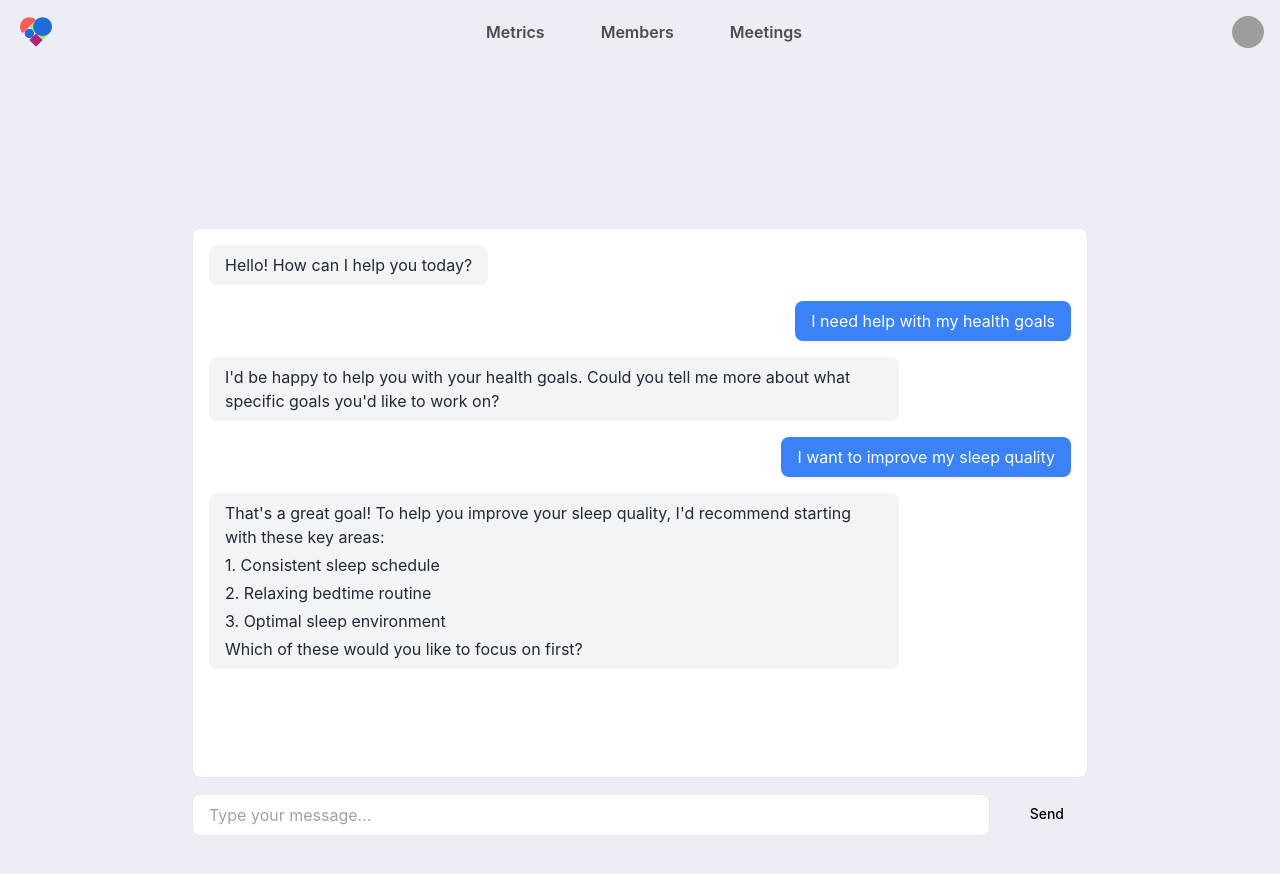
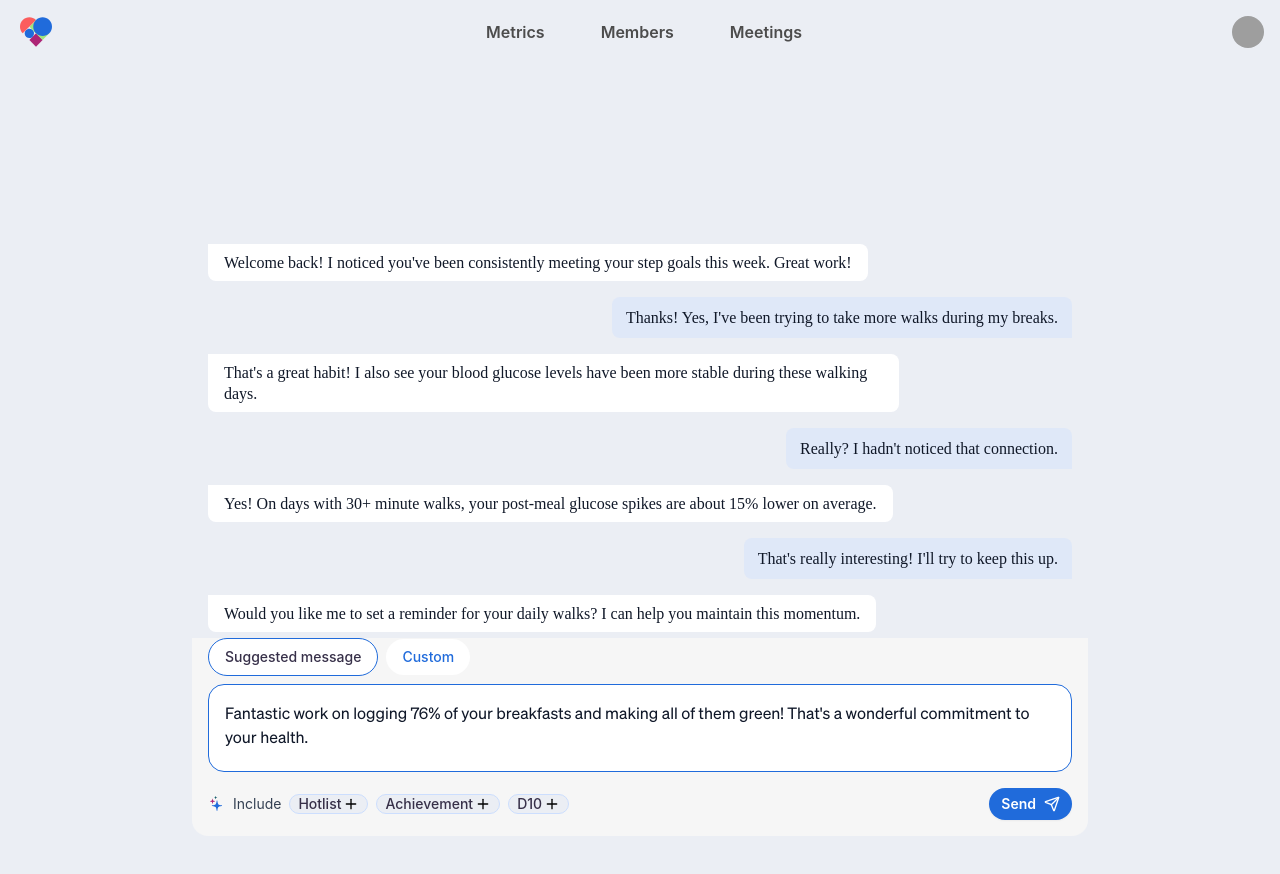
Before and after one commit to hirajanwin/cap25, a Next.js app in the folder cap2025/: page / in a window 1280 px wide. Shown: the top 874 px of the page. Built offline with nearby package versions, Linux system fonts and the light colour scheme; grey boxes are pictures that could not be loaded.

Commit message:
updated chat

```diff
--- a/cap2025/app/members/page.tsx
+++ b/cap2025/app/members/page.tsx
@@ -105,7 +105,7 @@ export default function MembersPage() {
           defaultSize={50}
           className="min-w-[200px]"
         >
-          <div className="h-full bg-[#f6f6f6] rounded-2xl">
+          <div className="flex flex-col h-full bg-[#f6f6f6] rounded-2xl">
             <PanelHeader
               showDropdown={true}
               dropdownItems={threadFilters}
@@ -120,9 +120,9 @@ export default function MembersPage() {
                 onAddClick={() => console.log('Add clicked')}
               />
             </div>
-            <div className="p-4 h-[calc(100%-8.5rem)]">
+            <div className="flex-1 min-h-0">
               {selectedTab === 'chat' && <Chat />}
-              {selectedTab !== 'chat' && <div>Middle Panel Content</div>}
+              {selectedTab !== 'chat' && <div className="p-4">Middle Panel Content</div>}
             </div>
           </div>
         </ResizablePanel>
--- a/cap2025/components/ui/chat.tsx
+++ b/cap2025/components/ui/chat.tsx
@@ -1,47 +1,121 @@
 'use client'
 
-import { useChat } from 'ai/react'
+import { useState } from 'react'
 import { Button } from './button'
+import { PlusIcon, CheckIcon, SendIcon } from 'lucide-react'
 import * as ScrollArea from '@radix-ui/react-scroll-area'
 
 const sampleMessages = [
-  { role: 'assistant', content: 'Hello! How can I help you today?' },
-  { role: 'user', content: 'I need help with my health goals' },
-  { role: 'assistant', content: 'I\'d be happy to help you with your health goals. Could you tell me more about what specific goals you\'d like to work on?' },
-  { role: 'user', content: 'I want to improve my sleep quality' },
-  { role: 'assistant', content: 'That\'s a great goal! To help you improve your sleep quality, I\'d recommend starting with these key areas:\n\n1. Consistent sleep schedule\n2. Relaxing bedtime routine\n3. Optimal sleep environment\n\nWhich of these would you like to focus on first?' }
+  {
+    id: 1,
+    role: 'assistant',
+    content: "Welcome back! I noticed you've been consistently meeting your step goals this week. Great work! ",
+    timestamp: '2024-12-31T14:30:00Z'
+  },
+  {
+    id: 2,
+    role: 'user',
+    content: "Thanks! Yes, I've been trying to take more walks during my breaks.",
+    timestamp: '2024-12-31T14:31:00Z'
+  },
+  {
+    id: 3,
+    role: 'assistant',
+    content: "That's a great habit! I also see your blood glucose levels have been more stable during these walking days.",
+    timestamp: '2024-12-31T14:32:00Z'
+  },
+  {
+    id: 4,
+    role: 'user',
+    content: "Really? I hadn't noticed that connection.",
+    timestamp: '2024-12-31T14:33:00Z'
+  },
+  {
+    id: 5,
+    role: 'assistant',
+    content: "Yes! On days with 30+ minute walks, your post-meal glucose spikes are about 15% lower on average.",
+    timestamp: '2024-12-31T14:34:00Z'
+  },
+  {
+    id: 6,
+    role: 'user',
+    content: "That's really interesting! I'll try to keep this up.",
+    timestamp: '2024-12-31T14:35:00Z'
+  },
+  {
+    id: 7,
+    role: 'assistant',
+    content: "Would you like me to set a reminder for your daily walks? I can help you maintain this momentum.",
+    timestamp: '2024-12-31T14:36:00Z'
+  },
+  {
+    id: 8,
+    role: 'user',
+    content: "Yes, please! Maybe around 2 PM each day?",
+    timestamp: '2024-12-31T14:37:00Z'
+  },
+  {
+    id: 9,
+    role: 'assistant',
+    content: "Perfect! I've set a daily reminder for 2 PM. I'll also share a weekly summary of your walking impact on glucose levels.",
+    timestamp: '2024-12-31T14:38:00Z'
+  },
+  {
+    id: 10,
+    role: 'user',
+    content: "That would be very helpful, thank you!",
+    timestamp: '2024-12-31T14:39:00Z'
+  }
 ]
 
+const sampleMessage = `Fantastic work on logging 76% of your breakfasts and making all of them green! That's a wonderful commitment to your health.
+
+I noticed that we haven't gotten any data from your CGM in the past 5 days. I remember you were travellling and were going to put on a new CGM when you got home. Please make sure to do that as soon as possible so we can get you the most accurate recommednations.
+
+You're doing an amazing job, and I'm here to support you every step of the way!`
+
 export function Chat() {
-  const { messages, input, handleInputChange, handleSubmit } = useChat({
-    initialMessages: sampleMessages
-  })
+  const [activeTab, setActiveTab] = useState<'suggested' | 'custom'>('suggested')
+  const [input, setInput] = useState(sampleMessage)
+  const [selectedChips, setSelectedChips] = useState<string[]>([])
+  const [messages, setMessages] = useState(sampleMessages)
+
+  const toggleChip = (chip: string) => {
+    setSelectedChips(prev =>
+      prev.includes(chip)
+        ? prev.filter(c => c !== chip)
+        : [...prev, chip]
+    )
+  }
+
+  const handleSubmit = (e: React.FormEvent) => {
+    e.preventDefault()
+    // Handle submit logic
+  }
 
   return (
     <div className="flex flex-col h-full">
-      <div className="flex-1 border rounded-lg bg-white overflow-hidden">
+      {/* Messages Area - Fills available space */}
+      <div className="flex-1 min-h-0">
         <ScrollArea.Root className="h-full">
           <ScrollArea.Viewport className="h-full w-full">
-            <div className="space-y-4 p-4">
-              {messages.map((message, i) => (
+            <div className="p-4 space-y-4">
+              {messages.map((message) => (
                 <div
-                  key={i}
-                  className={`flex flex-col ${
-                    message.role === 'assistant' ? 'items-start' : 'items-end'
+                  key={message.id}
+                  className={`flex ${
+                    message.role === 'assistant' ? 'justify-start' : 'justify-end'
                   }`}
                 >
                   <div
-                    className={`rounded-lg px-4 py-2 max-w-[80%] ${
+                    className={`max-w-[80%] font-['Söhne_Buch'] text-base leading-[21px] font-normal ${
                       message.role === 'assistant'
-                        ? 'bg-gray-100 text-gray-800'
-                        : 'bg-blue-500 text-white'
+                        ? 'bg-white text-[#101828] p-[8px_16px] rounded-[0px_8px_8px_8px] flex items-center gap-2'
+                        : 'bg-[rgba(204,222,254,0.4)] text-[#101828] p-[10px_14px] rounded-[8px_8px_0px_8px] flex items-center gap-2'
                     }`}
+                    style={{ fontFamily: 'Söhne Buch' }}
                   >
-                    {message.content.split('\n').map((line, i) => (
-                      <p key={i} className="mb-1 last:mb-0">
-                        {line}
-                      </p>
-                    ))}
+                    {message.content}
                   </div>
                 </div>
               ))}
@@ -55,15 +129,105 @@ export function Chat() {
           </ScrollArea.Scrollbar>
         </ScrollArea.Root>
       </div>
-      <form onSubmit={handleSubmit} className="mt-4 flex space-x-4">
-        <input
-          value={input}
-          onChange={handleInputChange}
-          placeholder="Type your message..."
-          className="flex-1 px-4 py-2 border rounded-lg focus:outline-none focus:ring-2 focus:ring-blue-500 bg-white"
-        />
-        <Button type="submit" className="px-6">Send</Button>
-      </form>
+
+      {/* Input Area - Fixed size */}
+      <div className="flex-shrink-0">
+        {/* Tabs */}
+        <div className="px-4 bg-[#f6f6f6] flex items-center gap-2">
+          <button
+            onClick={() => setActiveTab('suggested')}
+            className={`px-4 py-2 rounded-3xl text-sm font-medium ${
+              activeTab === 'suggested'
+                ? 'bg-white border border-[#206bdb] text-[#373049]'
+                : 'bg-white text-[#206bdb]'
+            }`}
+          >
+            Suggested message
+          </button>
+          <button
+            onClick={() => setActiveTab('custom')}
+            className={`px-4 py-2 rounded-3xl text-sm font-medium ${
+              activeTab === 'custom'
+                ? 'bg-white border border-[#206bdb] text-[#373049]'
+                : 'bg-white text-[#206bdb]'
+            }`}
+          >
+            Custom
+          </button>
+        </div>
+
+        {/* Chat Input Container */}
+        <div className="p-4 pt-2 bg-[#f6f6f6] rounded-bl-2xl rounded-br-2xl">
+          <div className="flex flex-col gap-4">
+            {/* Text Area */}
+            <div className="bg-white rounded-2xl border border-[#206bdb] p-4">
+              <textarea
+                value={input}
+                onChange={(e) => setInput(e.target.value)}
+                className="w-full min-h-[20px] resize-none text-base font-normal text-[#0f1728] focus:outline-none font-['Söhne']"
+                style={{ height: 'auto', overflow: 'hidden' }}
+                onInput={(e) => {
+                  const target = e.target as HTMLTextAreaElement;
+                  target.style.height = 'auto';
+                  target.style.height = target.scrollHeight + 'px';
+                }}
+              />
+            </div>
+
+            {/* Bottom Bar */}
+            <div className="flex justify-between items-center">
+              <div className="flex items-center gap-2">
+                <div className="flex items-center">
+                  <svg width="17" height="16" viewBox="0 0 17 16" fill="none" xmlns="http://www.w3.org/2000/svg">
+                    <g clipPath="url(#clip0_61_1933)">
+                      <path d="M7.67151 3.18701C7.76157 3.18701 7.81509 3.12818 7.82922 3.04459C8.01544 1.99957 7.99834 1.95824 9.12109 1.75387C9.20582 1.73326 9.26355 1.68208 9.26355 1.59085C9.26355 1.50493 9.20469 1.44726 9.11997 1.43314C7.99834 1.24044 8.01427 1.19676 7.82922 0.143585C7.81509 0.0588336 7.76157 0 7.67151 0C7.58028 0 7.52792 0.0588336 7.5138 0.145918C7.33107 1.18743 7.34585 1.22877 6.22191 1.43314C6.13068 1.44843 6.0795 1.50493 6.0795 1.59085C6.0795 1.68208 6.13068 1.73326 6.22542 1.75387C7.34235 1.95124 7.32758 1.99491 7.5138 3.04342C7.52792 3.12818 7.58028 3.18701 7.67151 3.18701Z" fill="#0B5464"/>
+                      <path d="M4.5296 7.71348C4.6632 7.71348 4.76026 7.61993 4.77556 7.49042C5.00532 5.77441 5.05548 5.76858 6.84265 5.43216C6.96563 5.41039 7.05803 5.31981 7.05803 5.1862C7.05803 5.05675 6.96446 4.95968 6.84031 4.94556C5.05897 4.69635 5.00001 4.64154 4.77556 2.89259C4.76026 2.75665 4.66437 2.66309 4.5296 2.66309C4.39897 2.66309 4.30307 2.75665 4.28364 2.90023C4.07746 4.61393 3.99193 4.61329 2.21654 4.94556C2.0924 4.96733 2 5.05675 2 5.1862C2 5.32745 2.0924 5.41039 2.24479 5.43216C4.00022 5.71027 4.07746 5.75912 4.28364 7.47748C4.30307 7.61993 4.39897 7.71348 4.5296 7.71348Z" fill="#AD2576"/>
+                      <path d="M9.01015 14.8964C9.21013 14.8964 9.36009 14.7511 9.39598 14.5446C9.8607 11.0388 10.3537 10.5062 13.8109 10.1209C14.0238 10.098 14.1725 9.94041 14.1725 9.73399C14.1725 9.53521 14.0261 9.37882 13.812 9.35235C10.3561 8.95312 9.87702 8.43565 9.39598 4.92452C9.3577 4.71808 9.20894 4.57812 9.01015 4.57812C8.81137 4.57812 8.66142 4.71808 8.63086 4.92452C8.16499 8.43565 7.66775 8.96825 4.21482 9.35235C3.99659 9.37531 3.84899 9.53289 3.84899 9.73399C3.84899 9.93928 3.99543 10.0957 4.21365 10.1209C7.6601 10.581 8.12741 11.0388 8.63086 14.5446C8.66261 14.7511 8.81256 14.8964 9.01015 14.8964Z" fill="#206BDB"/>
+                    </g>
+                    <defs>
+                      <clipPath id="clip0_61_1933">
+                        <rect width="12.1725" height="16" fill="white" transform="translate(2)"/>
+                      </clipPath>
+                    </defs>
+                  </svg>
+                </div>
+                <span className="text-sm text-[#344053]">Include</span>
+                <div className="flex gap-2">
+                  {['Hotlist', 'Achievement', 'D10'].map((chip) => (
+                    <button
+                      key={chip}
+                      onClick={() => toggleChip(chip)}
+                      className={`flex flex-row items-center h-5 px-2 py-0.5 rounded-2xl gap-0.5 ${
+                        selectedChips.includes(chip)
+                          ? 'bg-[#CCDEFE]'
+                          : 'bg-[#ebeef4] border border-[#ccdefe]'
+                      }`}
+                    >
+                      <span className="text-sm font-medium text-[#373049] leading-none">
+                        {chip}
+                      </span>
+                      {selectedChips.includes(chip) ? (
+                        <CheckIcon className="w-4 h-4" />
+                      ) : (
+                        <div className="w-4 h-4 relative">
+                          <PlusIcon className="w-4 h-4" />
+                        </div>
+                      )}
+                    </button>
+                  ))}
+                </div>
+              </div>
+              <button
+                onClick={handleSubmit}
+                className="px-3 py-1.5 bg-[#206bdb] rounded-3xl text-white flex items-center gap-2 shadow-[0px_1px_2px_0px_rgba(16,24,40,0.05)]"
+              >
+                <span className="text-sm font-semibold">Send</span>
+                <SendIcon className="w-4 h-4" />
+              </button>
+            </div>
+          </div>
+        </div>
+      </div>
     </div>
   )
 }
```
